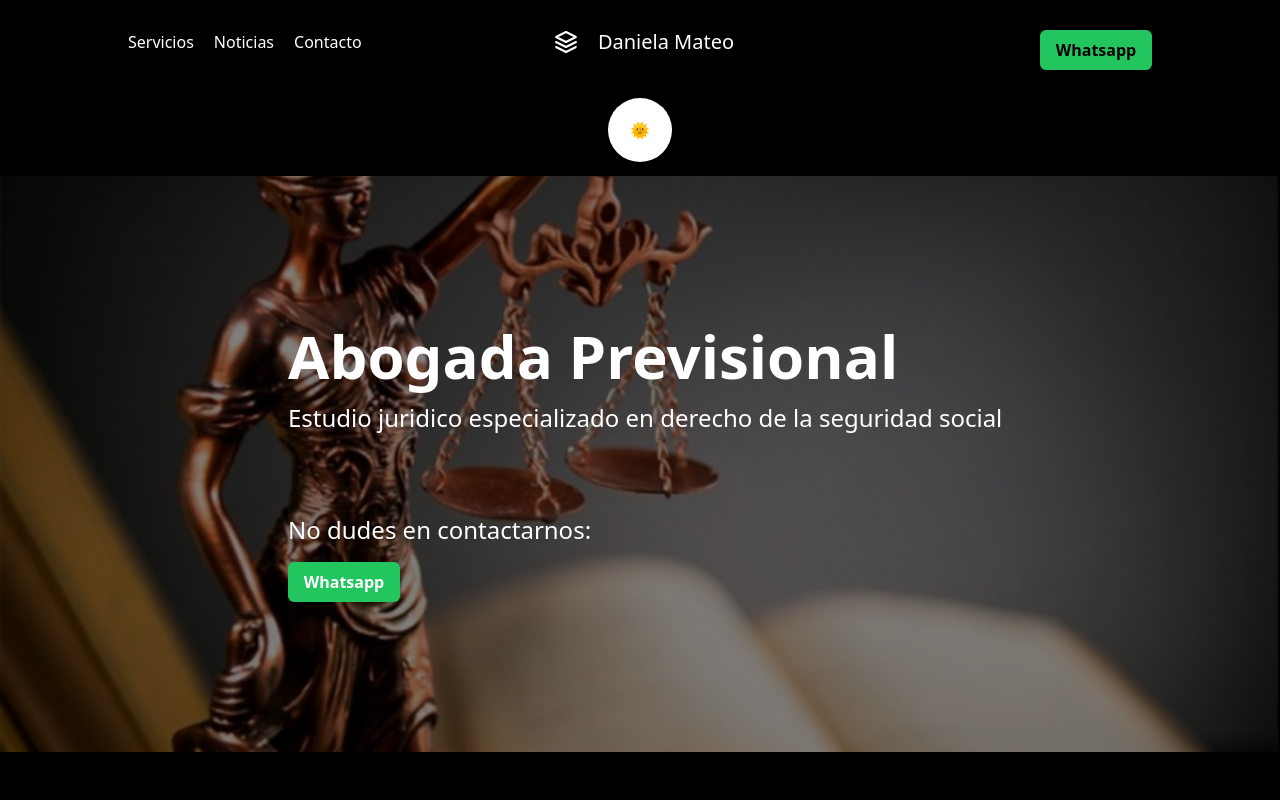
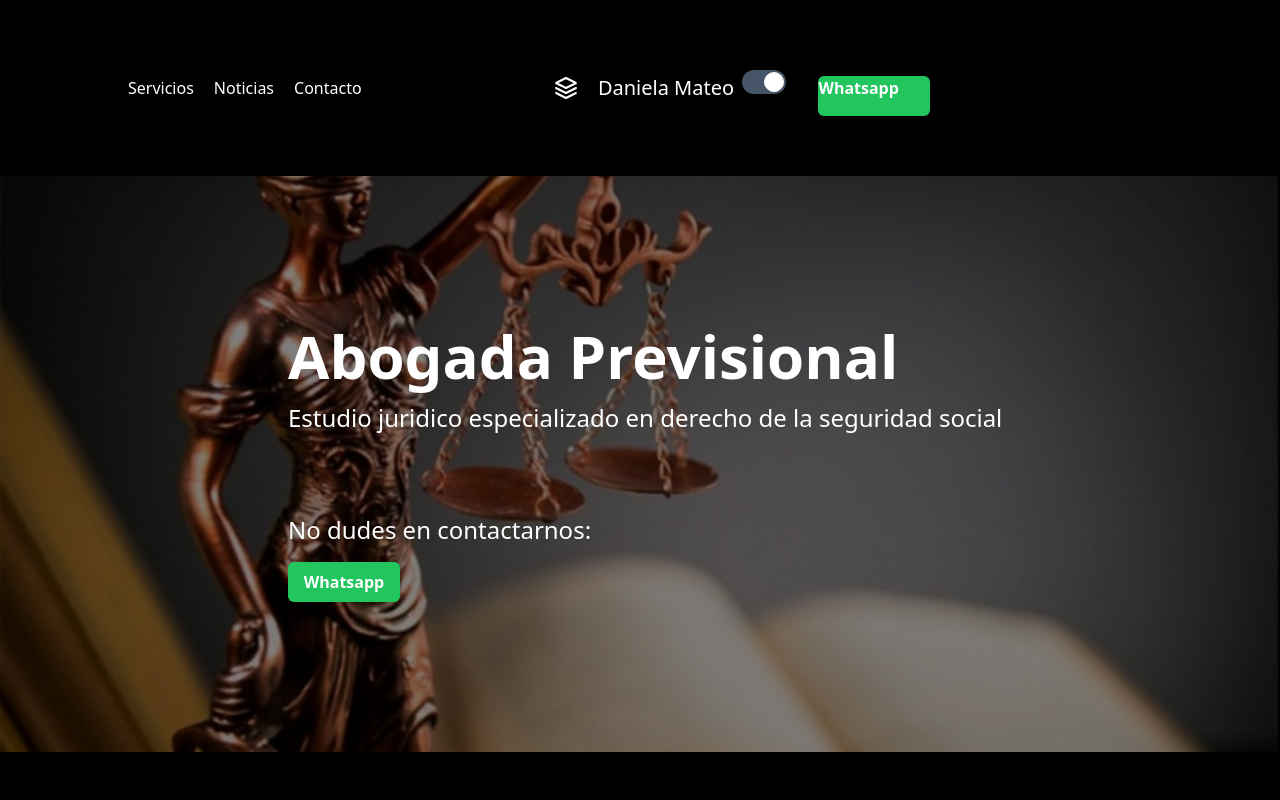
Before and after one commit to Juliansv/lawyer-website-v1, a Next.js app: page / in a window 1280 px wide. Shown: the top 800 px of the page. Built offline with nearby package versions, Linux system fonts and the light colour scheme.

Commit message:
Add toggle button for dark theme

```diff
--- a/app/components/Header.tsx
+++ b/app/components/Header.tsx
@@ -3,16 +3,25 @@ import ToggleTheme from "./ToggleTheme";
 
 const Header = () => {
 	return (
-		<header className=" body-font dark:bg-black">
+		<header className=" body-font bg-slate-100 dark:bg-black">
 			<div className="container mx-auto flex flex-wrap md:px-32 flex-col md:flex-row items-center min-h-36 justify-center md:min-h-44">
 				<nav className="flex lg:w-2/5 flex-wrap items-center text-base md:ml-auto">
-					<Link href="#service" className="mr-5 hover:text-gray-500 dark:text-white dark:hover:text-slate-500">
+					<Link
+						href="#service"
+						className="mr-5 hover:text-gray-500 dark:text-white dark:hover:text-slate-500"
+					>
 						Servicios
 					</Link>
-					<Link href="#news" className="mr-5 hover:text-gray-500 dark:text-white dark:hover:text-slate-500">
+					<Link
+						href="#news"
+						className="mr-5 hover:text-gray-500 dark:text-white dark:hover:text-slate-500"
+					>
 						Noticias
 					</Link>
-					<Link href="#contact" className="hover:text-gray-500 dark:text-white dark:hover:text-slate-500">
+					<Link
+						href="#contact"
+						className="hover:text-gray-500 dark:text-white dark:hover:text-slate-500"
+					>
 						Contacto
 					</Link>
 				</nav>
@@ -32,14 +41,16 @@ const Header = () => {
 					>
 						<path d="M12 2L2 7l10 5 10-5-10-5zM2 17l10 5 10-5M2 12l10 5 10-5"></path>
 					</svg>
-					<span className="ml-3 text-xl dark:text-white">Daniela Mateo</span>
+					<span className="ml-3 text-xl dark:text-white">
+						Daniela Mateo
+					</span>
 				</Link>
-				<div className="lg:w-2/5 lg:justify-end ml-5 lg:ml-0 hidden md:inline-flex">
-					<button className="mt-4 bg-green-500 h-10 w-28 rounded-md font-bold">
+				<div className="lg:w-2/5 lg:justify-end ml-5 lg:ml-0">
+					<ToggleTheme />
+					<button className="mt-4 bg-green-500 h-10 w-28 rounded-md font-bold text-white hidden md:inline-flex">
 						Whatsapp
 					</button>
 				</div>
-				<ToggleTheme />
 			</div>
 		</header>
 	);
--- a/app/components/ToggleTheme.tsx
+++ b/app/components/ToggleTheme.tsx
@@ -1,31 +1,41 @@
-"use client"
+"use client";
 
-import { useState, useEffect } from "react"
+import { useState, useEffect } from "react";
 
 const ToggleTheme = () => {
-    const [darkMode, setDarkMode] = useState(true)
+	const [darkMode, setDarkMode] = useState(true);
 
 	useEffect(() => {
-        const theme = window.localStorage.getItem('theme')
+		const theme = window.localStorage.getItem("theme");
 		if (theme === "dark") {
-            setDarkMode(true)
+			setDarkMode(true);
 		}
-    }, [])
+	}, []);
 
 	useEffect(() => {
 		if (darkMode) {
-            document.documentElement.classList.add('dark')
-            window.localStorage.setItem('theme', 'dark')
+			document.documentElement.classList.add("dark");
+			window.localStorage.setItem("theme", "dark");
 		} else {
-            document.documentElement.classList.remove('dark')
-            window.localStorage.setItem('theme', 'light')
+			document.documentElement.classList.remove("dark");
+			window.localStorage.setItem("theme", "light");
 		}
-    }, [darkMode])
+	}, [darkMode]);
 	return (
-    <button onClick={() => setDarkMode(!darkMode)} className="w-16 h-16 bg-slate-900 dark:bg-white rounded-full text-white dark:text-black font-semibold">
-        {darkMode ? '🌞' : '🌜'}
-    </button>
-  )
-}
+		<label className="inline-flex items-center me-5 cursor-pointer">
+			<input
+				type="checkbox"
+				value=""
+				className="sr-only peer"
+				checked={darkMode}
+				onChange={() => setDarkMode(!darkMode)}
+			></input>
+			<div className="relative w-11 h-6 bg-gray-200  rounded-full peer peer-focus:ring-4 peer-focus:ring-slate-100 dark:peer-focus:ring-black dark:bg-gray-700 peer-checked:after:translate-x-full rtl:peer-checked:after:-translate-x-full peer-checked:after:border-white after:content-[''] after:absolute after:top-0.5 after:start-[2px] after:bg-white after:border-gray-300 after:border after:rounded-full after:h-5 after:w-5 after:transition-all dark:border-gray-600 peer-checked:bg-slate-600"></div>
+			<span className="ms-3 text-sm font-medium text-gray-900 dark:text-gray-300">
 
-export default ToggleTheme
+			</span>
+		</label>
+	);
+};
+
+export default ToggleTheme;
```
Lines whose indentation alone changed are shown as unchanged.
